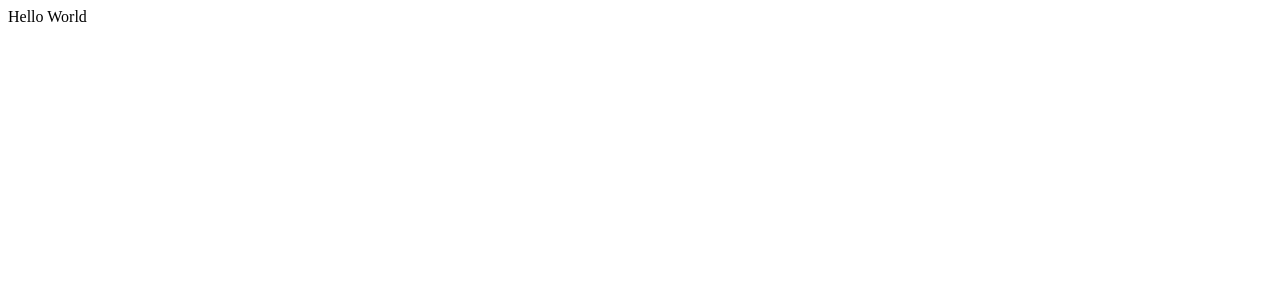
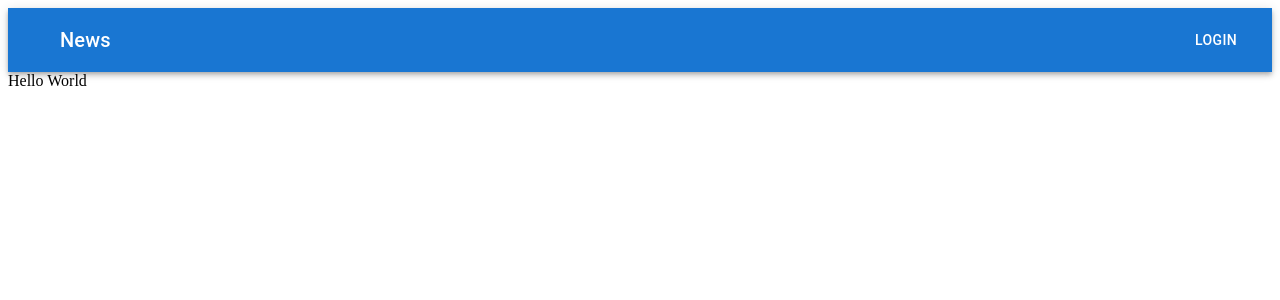
Before and after one commit to gisellerr/JSC-Hack, a React (Create React App) app: page / in a window 1280 px wide. Shown: the top 300 px of the page. Built offline with nearby package versions, Linux system fonts and the light colour scheme; the HTML template or start-up script is replaced by a standard one.

Commit message:
adding mui

```diff
--- a/package.json
+++ b/package.json
@@ -3,6 +3,9 @@
   "version": "0.1.0",
   "private": true,
   "dependencies": {
+    "@emotion/react": "^11.7.1",
+    "@emotion/styled": "^11.6.0",
+    "@mui/material": "^5.3.1",
     "@testing-library/jest-dom": "^5.14.1",
     "@testing-library/react": "^12.0.0",
     "@testing-library/user-event": "^13.2.1",
--- a/src/App.js
+++ b/src/App.js
@@ -1,8 +1,9 @@
-
+import ButtonAppBar from "./mui/menuBar";
 
 function App() {
   return (
     <div >
+      <ButtonAppBar/>
       Hello World
     </div>
   );
--- /dev/null
+++ b/src/mui/menuBar.js
@@ -0,0 +1,32 @@
+import * as React from 'react';
+import AppBar from '@mui/material/AppBar';
+import Box from '@mui/material/Box';
+import Toolbar from '@mui/material/Toolbar';
+import Typography from '@mui/material/Typography';
+import Button from '@mui/material/Button';
+import IconButton from '@mui/material/IconButton';
+import MenuIcon from '@mui/material/Menu'
+
+export default function ButtonAppBar() {
+  return (
+    <Box sx={{ flexGrow: 1 }}>
+      <AppBar position="static">
+        <Toolbar>
+          <IconButton
+            size="large"
+            edge="start"
+            color="inherit"
+            aria-label="menu"
+            sx={{ mr: 2 }}
+          >
+            <MenuIcon />
+          </IconButton>
+          <Typography variant="h6" component="div" sx={{ flexGrow: 1 }}>
+            News
+          </Typography>
+          <Button color="inherit">Login</Button>
+        </Toolbar>
+      </AppBar>
+    </Box>
+  );
+}
```
Also changed, not shown: 2 other files (tests, documents, lock files or other folders).
